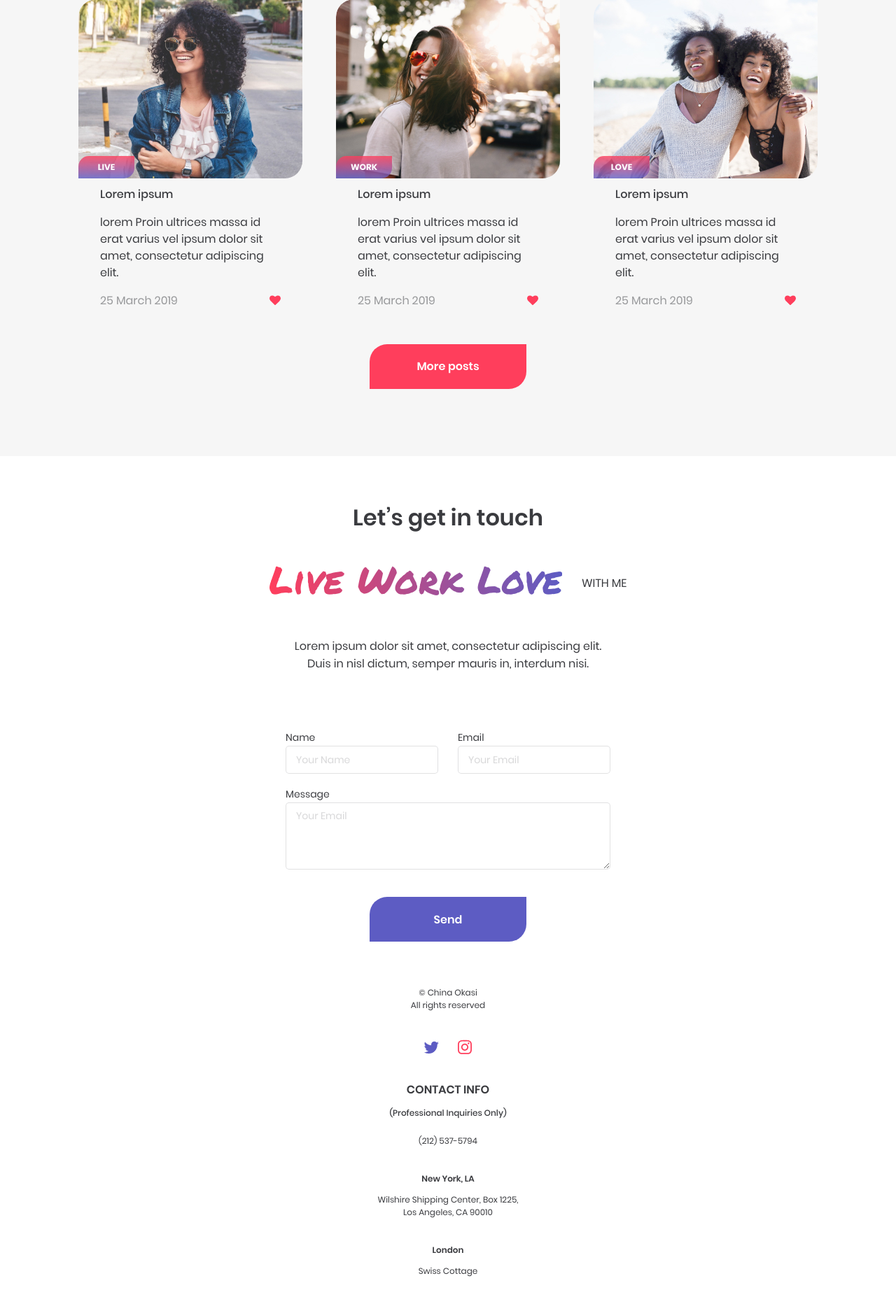
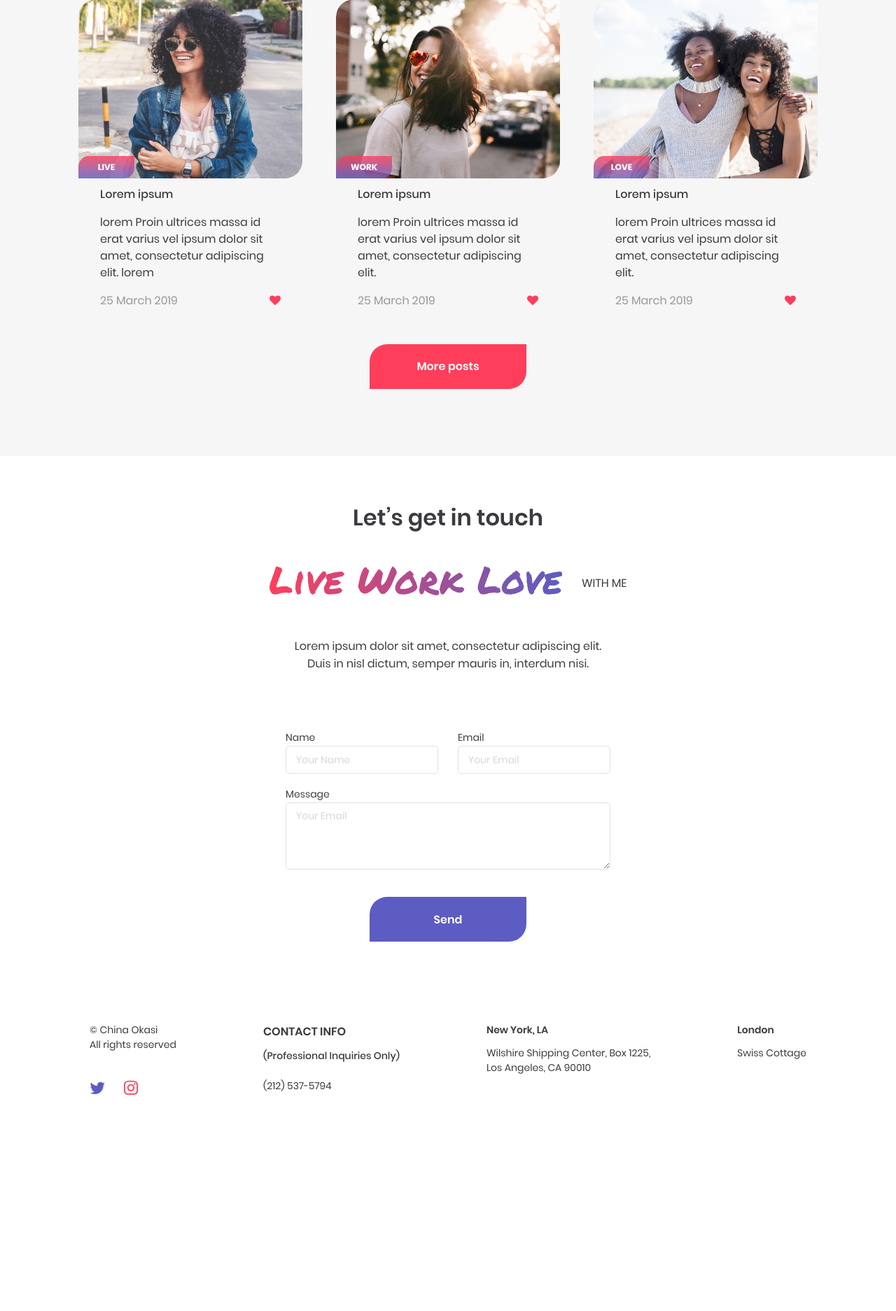
Before and after one commit to 20digital-ua/chinaokasi, a PHP site: page / in a window 1280 px wide. Shown: the part 3992-5866 px from the top of the page at 70% size. After the commit the page ends 5557 px from the top, so only its background shows below. Run offline with PHP 8.4, Linux system fonts and the light colour scheme.

Commit message:
Responsive Footer

```diff
--- a/index.html
+++ b/index.html
@@ -296,7 +296,7 @@
 						</div>
 						<div class="post-content">
 							<h3 class="post-content__title">Lorem ipsum</h3>
-							<div class="post-content__text">lorem Proin ultrices massa id erat varius vel ipsum dolor sit amet, consectetur adipiscing elit.</div>
+							<div class="post-content__text">lorem Proin ultrices massa id erat varius vel ipsum dolor sit amet, consectetur adipiscing elit. lorem</div>
 						</div>
 						<div class="post-info">
 							<div class="post-info__date">25 March 2019</div>
@@ -382,7 +382,7 @@
 	<footer>
 		<div class="container">
 			<div class="footer-container">
-				<div class="copyright">
+				<div class="copyright footer-item">
 					<p>&copy; China Okasi</p>
 					<p>All rights reserved </p>
 					<div class="social social-icons">
@@ -398,21 +398,21 @@
 							</a>
 					</div>
 				</div>
-				<div class="contact-info">
+				<div class="contact-info footer-item">
 					<h4 class="contact-info__title">CONTACT info</h4>
 					<p class="contact-info__subtitle">(Professional Inquiries Only)</p>
 					<p class="contact-info__phone">(212) 537-5794</p>
-					<div class="contact-info-address">
-						<div class="address">
-								<div class="address__city">New York, LA </div>
-								<div class="address__detailed">Wilshire Shipping Center, Box 1225, Los Angeles, CA 90010</div>
-						</div>
-						<div class="address">
-								<div class="address__city">London</div>
-								<div class="address__detailed">Swiss Cottage</div>
-						</div>
-					</div>
 				</div>
+
+				<div class="address  address-item-1">
+						<div class="address__city">New York, LA </div>
+						<div class="address__detailed">Wilshire Shipping Center, Box 1225,<br> Los Angeles, CA 90010</div>
+				</div>
+				<div class="address  address-item-2">
+						<div class="address__city">London</div>
+						<div class="address__detailed">Swiss Cottage</div>
+				</div>
+
 			</div>
 		</div>
 	</footer>
--- a/scss/_modules/footer.scss
+++ b/scss/_modules/footer.scss
@@ -1,14 +1,29 @@
 footer{
-  .container{
-    padding: 4em 1em 3em 1em;
+  padding: 68px 0 0 0;
+  @include screen-tb{
+    padding: 116px 0 0 0;
+  }
+  @include screen-lg{
+    padding: 175px 0 0 0;
   }
 }
 .footer-container{
-  font-size: 0.75em;
+  font-size: 12px;
   display: flex;
   flex-direction: column;
   align-items: center;
   text-align: center;
+  @include screen-tb{
+    flex-direction: row;
+    justify-content: space-between;
+    align-items: flex-start;
+    text-align: left;
+    font-size: 14px;
+  }
+}
+
+.copyright{
+  max-width: 150px;
 }
 .social{
   margin: 0 auto;
@@ -16,6 +31,7 @@ footer{
   width: 70px;
   display: flex;
   justify-content: space-between;
+  margin-bottom: 36px;
   &__twitter .icon{
     width: 23px;
     height: 24px;
@@ -24,11 +40,16 @@ footer{
     width: 21px;
     height: 24px;
   }
+  @include screen-tb{
+    margin: unset;
+    margin-top: 39px;
+  }
 }
 .contact-info{
-  margin-top: 36px;
+  max-width: 210px;
+  margin-bottom: 36px;
   &__title{
-    @include font(1rem, $PoppinsSemiBold);
+    @include font(16px, $PoppinsSemiBold);
     text-transform: uppercase;
   }
   &__subtitle{
@@ -40,15 +61,23 @@ footer{
   }
 }
 .address{
+  margin-bottom: 36px;
   display: flex;
   flex-direction: column;
   align-items: center;
-  margin-top: 36px;
+  &-item-1{
+    max-width: 245px;
+  }
+  &-item-2{
+    max-width: 175px;
+  }
   &__city{
     @include font(1em, $PoppinsSemiBold);
   }
   &__detailed{
     margin-top: 12px;
-    width: 65%;
+  }
+  @include screen-tb{
+    align-items: flex-start;
   }
 }
--- a/scss/_modules/in-touch.scss
+++ b/scss/_modules/in-touch.scss
@@ -4,7 +4,7 @@
     padding: 64px 0 0 0;
   }
   @include screen-lg{
-    padding: 120px 0 48px 0;
+    padding: 120px 0 0 0;
   }
   .text{
     width: 80%;
--- a/style.css
+++ b/style.css
@@ -1037,16 +1037,20 @@ header .container {
 
 /*  FOOTER */
 
-footer .container {
-  padding: 4em 1em 3em 1em;
+footer {
+  padding: 68px 0 0 0;
 }
 
 .footer-container {
-  font-size: 0.75em;
+  font-size: 12px;
   display: flex;
   flex-direction: column;
   align-items: center;
   text-align: center;
+}
+
+.copyright {
+  max-width: 150px;
 }
 
 .social {
@@ -1055,6 +1059,7 @@ footer .container {
   width: 70px;
   display: flex;
   justify-content: space-between;
+  margin-bottom: 36px;
 }
 
 .social__twitter .icon {
@@ -1068,11 +1073,12 @@ footer .container {
 }
 
 .contact-info {
-  margin-top: 36px;
+  max-width: 210px;
+  margin-bottom: 36px;
 }
 
 .contact-info__title {
-  font: 1rem "Poppins-SemiBold";
+  font: 16px "Poppins-SemiBold";
   text-transform: uppercase;
 }
 
@@ -1086,10 +1092,18 @@ footer .container {
 }
 
 .address {
+  margin-bottom: 36px;
   display: flex;
   flex-direction: column;
   align-items: center;
-  margin-top: 36px;
+}
+
+.address-item-1 {
+  max-width: 245px;
+}
+
+.address-item-2 {
+  max-width: 175px;
 }
 
 .address__city {
@@ -1098,7 +1112,6 @@ footer .container {
 
 .address__detailed {
   margin-top: 12px;
-  width: 65%;
 }
 
 @media only screen and (min-width: 720px) {
@@ -1206,6 +1219,27 @@ footer .container {
 
   .with-me__gradient {
     font-size: 42px;
+  }
+
+  footer {
+    padding: 116px 0 0 0;
+  }
+
+  .footer-container {
+    flex-direction: row;
+    justify-content: space-between;
+    align-items: flex-start;
+    text-align: left;
+    font-size: 14px;
+  }
+
+  .social {
+    margin: unset;
+    margin-top: 39px;
+  }
+
+  .address {
+    align-items: flex-start;
   }
 }
 
@@ -1443,10 +1477,14 @@ footer .container {
   }
 
   .in-touch-section {
-    padding: 120px 0 48px 0;
+    padding: 120px 0 0 0;
   }
 
   .with-me__gradient {
     font-size: 66px;
   }
+
+  footer {
+    padding: 175px 0 0 0;
+  }
 }
```
